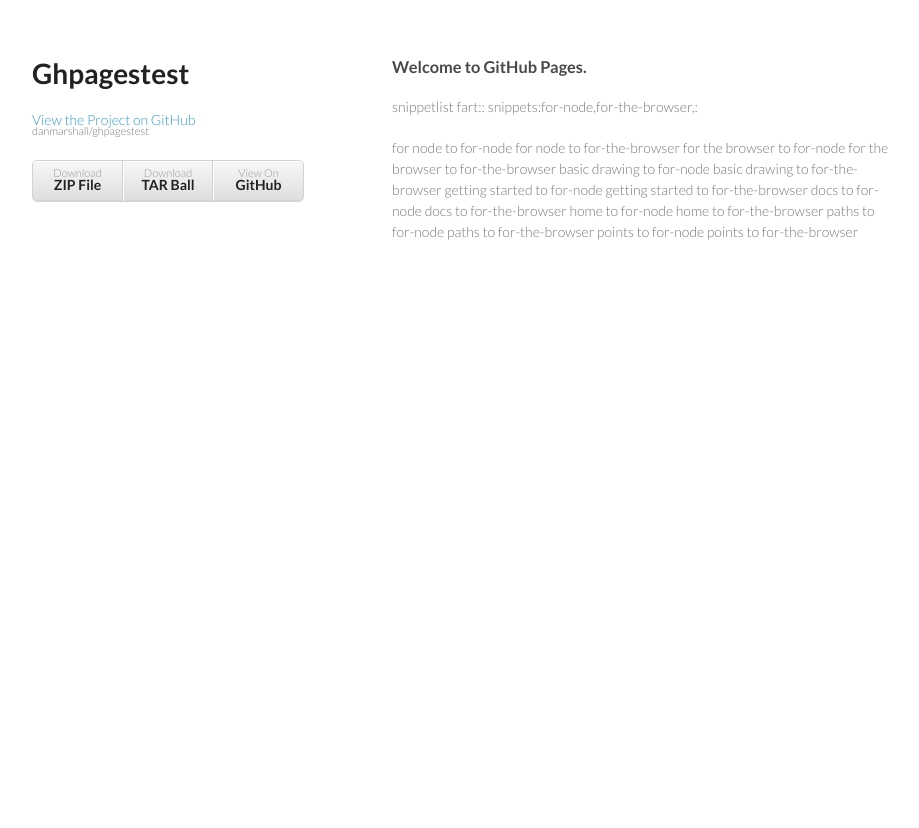
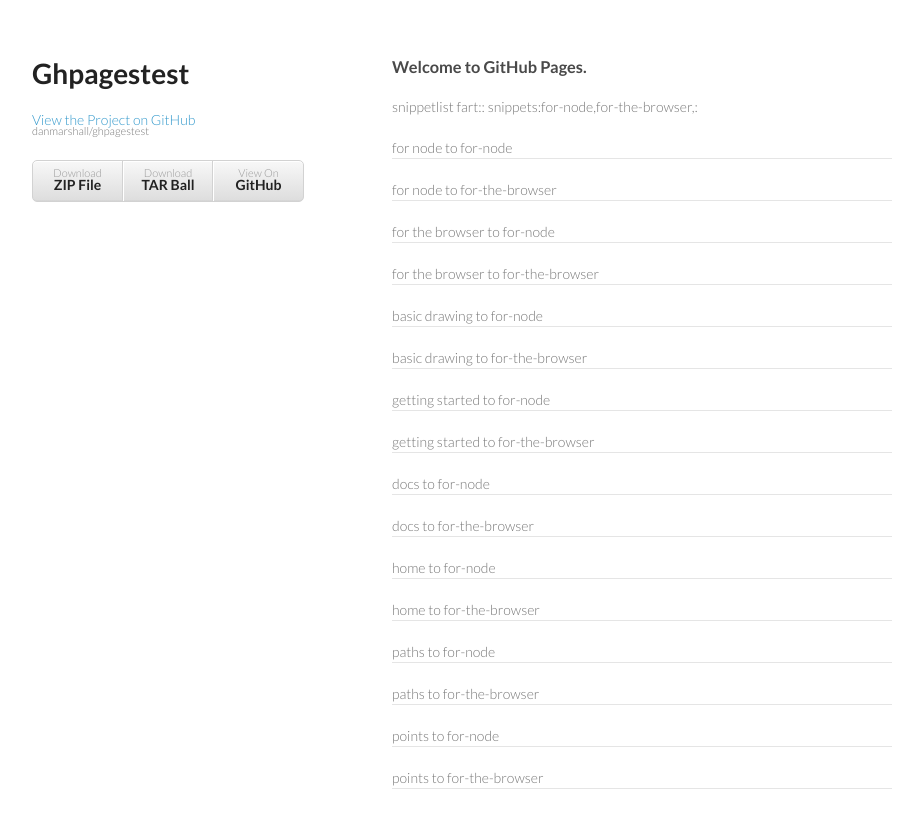
Before and after one commit to danmarshall/ghpagestest, a Jekyll site: the page built from docs/getting-started/index.html, in a window 1280 px wide. Shown: the top 828 px of the page, without its empty margins (178-1097 px from the left). Built offline with Jekyll 4.4.1, drawn with Linux system fonts in a browser that asks for light colours.

```diff
--- a/_layouts/snippetlist.html
+++ b/_layouts/snippetlist.html
@@ -23,7 +23,7 @@ snippets:{% for snippet in page.snippets %}{{ snippet }},{% endfor %}:
 
 {% for allpage in site.pages %}
   {% for snippet in page.snippets %}
-  {{ allpage.title }} to {{ snippet }}
+  {{ allpage.title }} to {{ snippet }}<hr/>
     {% if allpage.title == snippet %}
 {{ allpage.content }}
     {% endif %}
```
